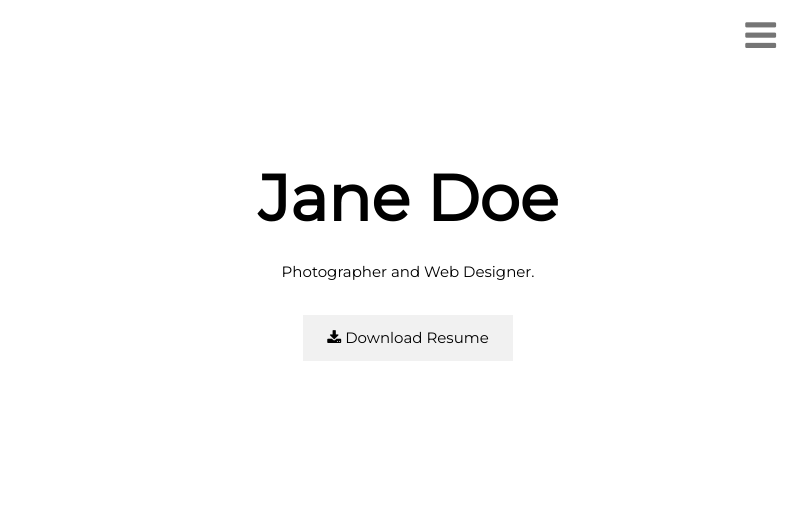
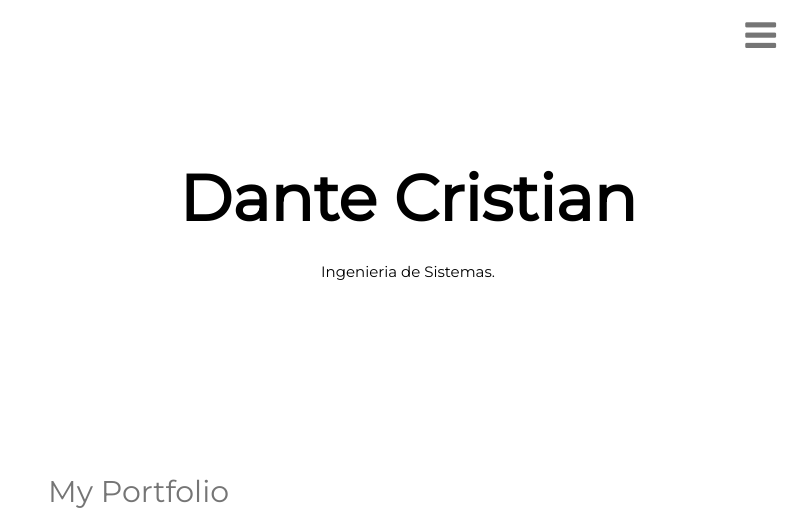
Before and after one commit to Dntex/Dntex.github.io, a plain HTML site: page index.html in a window 1280 px wide. Shown: the top 528 px of the page, without its empty margins (488-1280 px from the left). Drawn offline with nearby package versions, Linux system fonts and the light colour scheme; some packages are replaced by stand-ins of ours.

Commit message:
Cambio 0.1

```diff
--- a/index.html
+++ b/index.html
@@ -1,6 +1,6 @@
 <!DOCTYPE html>
 <html>
-<title>W3.CSS Template</title>
+<title>DANTEX</title>
 <meta charset="UTF-8">
 <meta name="viewport" content="width=device-width, initial-scale=1">
 <link rel="stylesheet" href="https://www.w3schools.com/w3css/4/w3.css">
@@ -45,13 +45,11 @@ body, h1,h2,h3,h4,h5,h6 {font-family: "Montserrat", sans-serif}
 
   <!-- Header -->
   <header class="w3-container w3-center" style="padding:128px 16px" id="home">
-    <h1 class="w3-jumbo"><b>Jane Doe</b></h1>
-    <p>Photographer and Web Designer.</p>
+    <h1 class="w3-jumbo"><b>Dante Cristian</b></h1>
+    <p>Ingenieria de Sistemas.</p>
     <img src="/w3images/profile_girl.jpg" class="w3-image w3-hide-large w3-hide-small w3-round" style="display:block;width:60%;margin:auto;">
     <img src="/w3images/profile_girl.jpg" class="w3-image w3-hide-large w3-hide-medium w3-round" width="1000" height="1333">
-    <button class="w3-button w3-light-grey w3-padding-large w3-margin-top">
-      <i class="fa fa-download"></i> Download Resume
-    </button>
+
   </header>
 
   <!-- Portfolio Section -->
```
